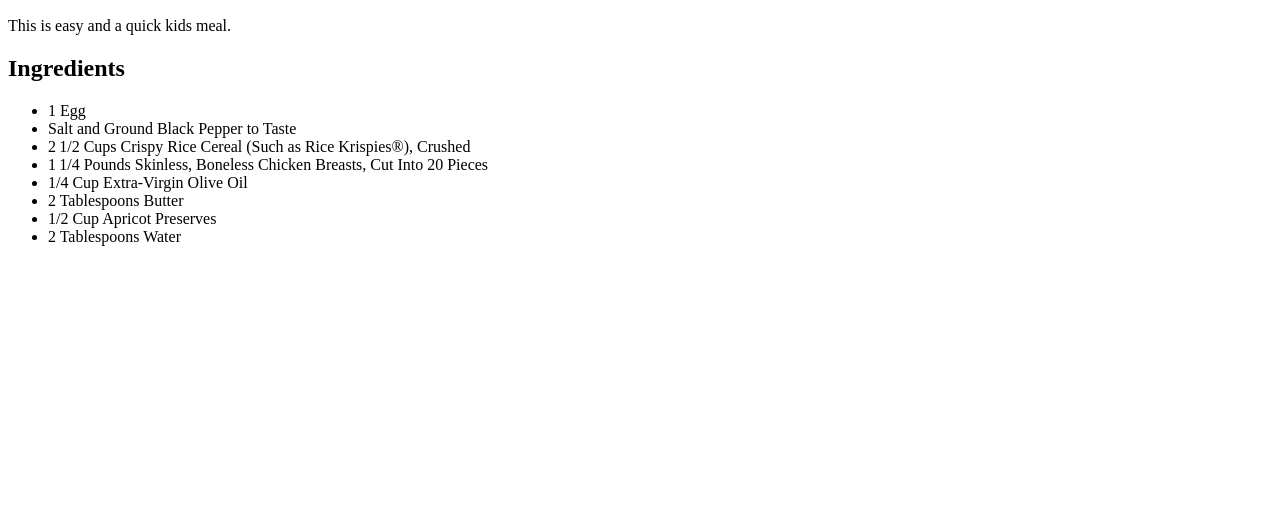
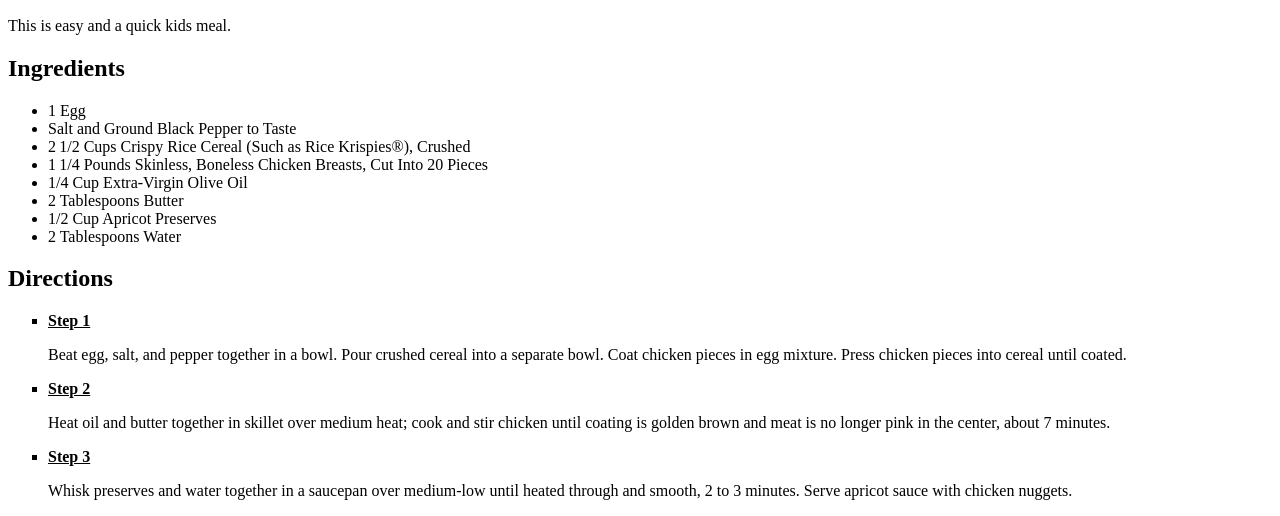
Before and after one commit to dlockett133/odin-recipes, a plain HTML site: page recipes/crispy-chicken-nuggets.html in a window 1280 px wide. Shown: the part 434-950 px from the top of the page. Before the commit the page ends 800 px from the top, so only its background shows below. Drawn offline with Linux system fonts and the light colour scheme.

```diff
--- a/recipes/crispy-chicken-nuggets.html
+++ b/recipes/crispy-chicken-nuggets.html
@@ -25,5 +25,32 @@
       <li>1/2 Cup Apricot Preserves</li>
       <li>2 Tablespoons Water</li>
     </ul>
+    <h2>Directions</h2>
+    <ul style="list-style: square">
+      <li>
+        <strong style="text-decoration: underline">Step 1</strong>
+        <p>
+          Beat egg, salt, and pepper together in a bowl. Pour crushed cereal
+          into a separate bowl. Coat chicken pieces in egg mixture. Press
+          chicken pieces into cereal until coated.
+        </p>
+      </li>
+      <li>
+        <strong style="text-decoration: underline">Step 2</strong>
+        <p>
+          Heat oil and butter together in skillet over medium heat; cook and
+          stir chicken until coating is golden brown and meat is no longer pink
+          in the center, about 7 minutes.
+        </p>
+      </li>
+      <li>
+        <strong style="text-decoration: underline">Step 3</strong>
+        <p>
+          Whisk preserves and water together in a saucepan over medium-low until
+          heated through and smooth, 2 to 3 minutes. Serve apricot sauce with
+          chicken nuggets.
+        </p>
+      </li>
+    </ul>
   </body>
 </html>
```
Also changed, not shown: recipes/lasagna.html (+7 -7 lines).
